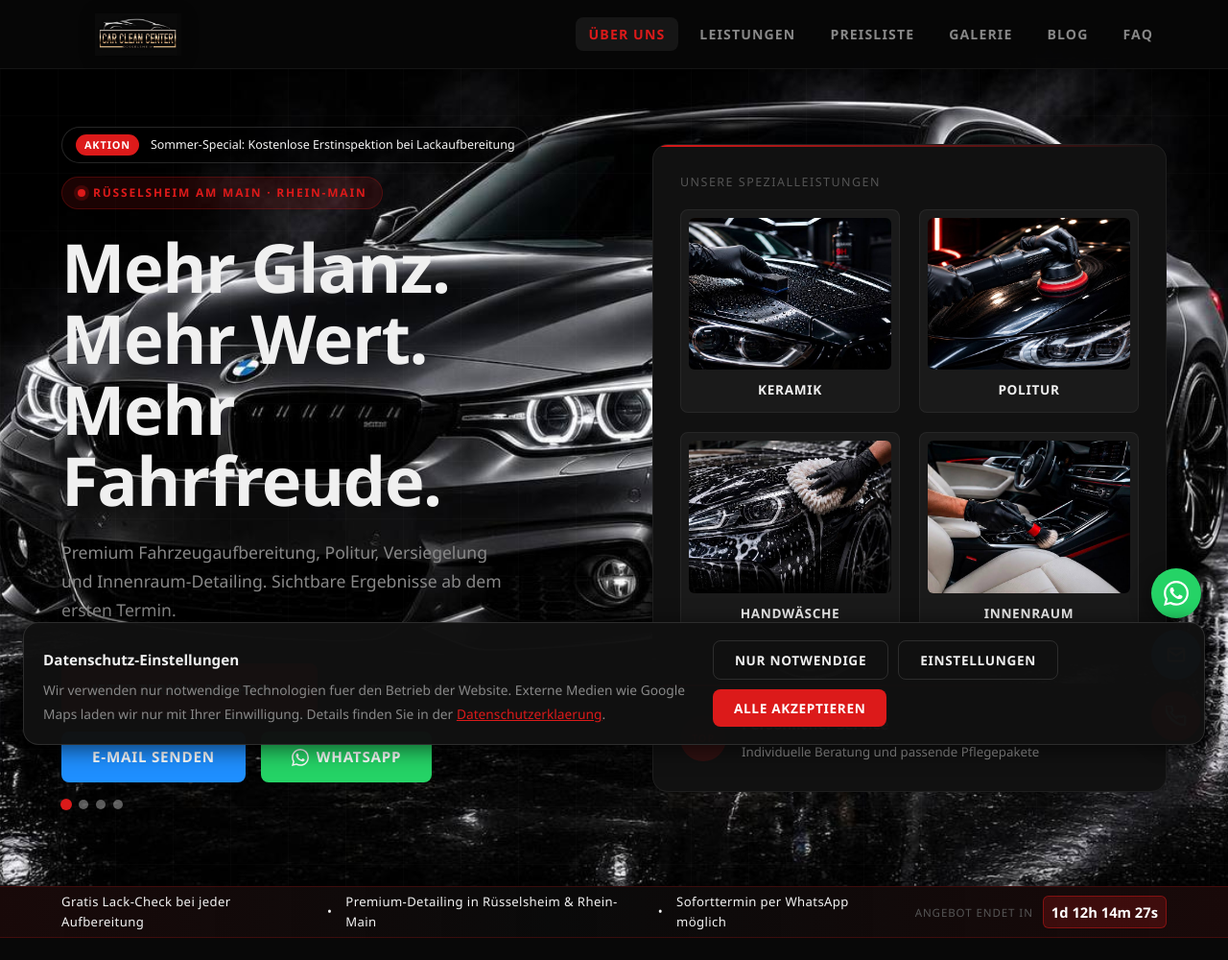
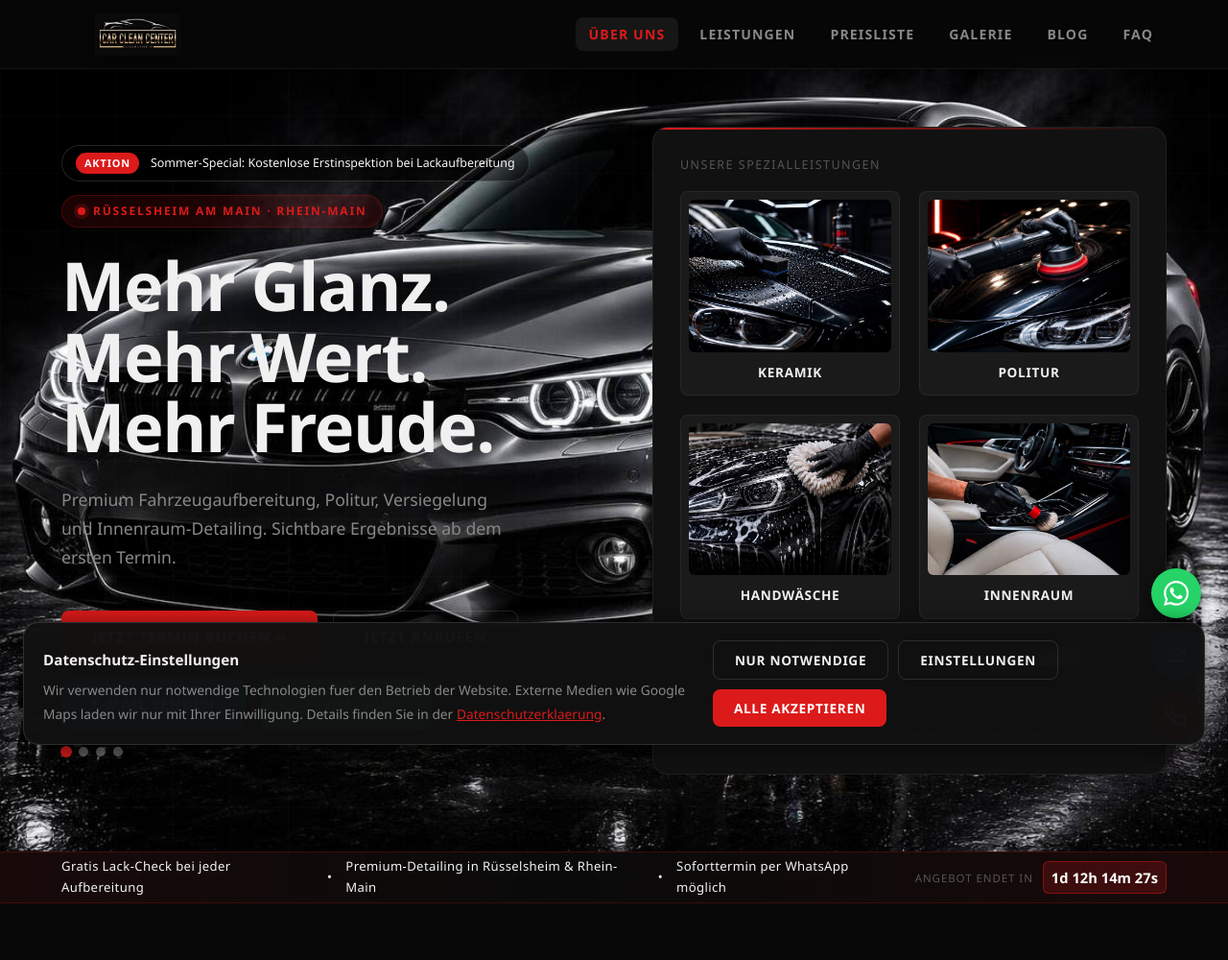
Before and after one commit to pilipandr770/carcleancenter, a Flask app: page / in a window 1280 px wide. Shown: the top 1000 px of the page at 96% size. Run offline with Flask 3, Linux system fonts and the light colour scheme; data comes from the database, SQL or seed files in the repository; data that the repository does not hold is empty; some libraries are stand-ins or nearby versions.

Commit message:
правка Мер

```diff
--- a/templates/index.html
+++ b/templates/index.html
@@ -42,7 +42,7 @@
       <h1 class="hero-title anim-fade-up anim-delay-1">
         Mehr Glanz.<br>
         Mehr Wert.<br>
-        Mehr Fahrfreude.
+        Mehr Freude.
       </h1>
       <p class="hero-subtitle anim-fade-up anim-delay-2">
         Premium Fahrzeugaufbereitung, Politur, Versiegelung und Innenraum-Detailing.
```
